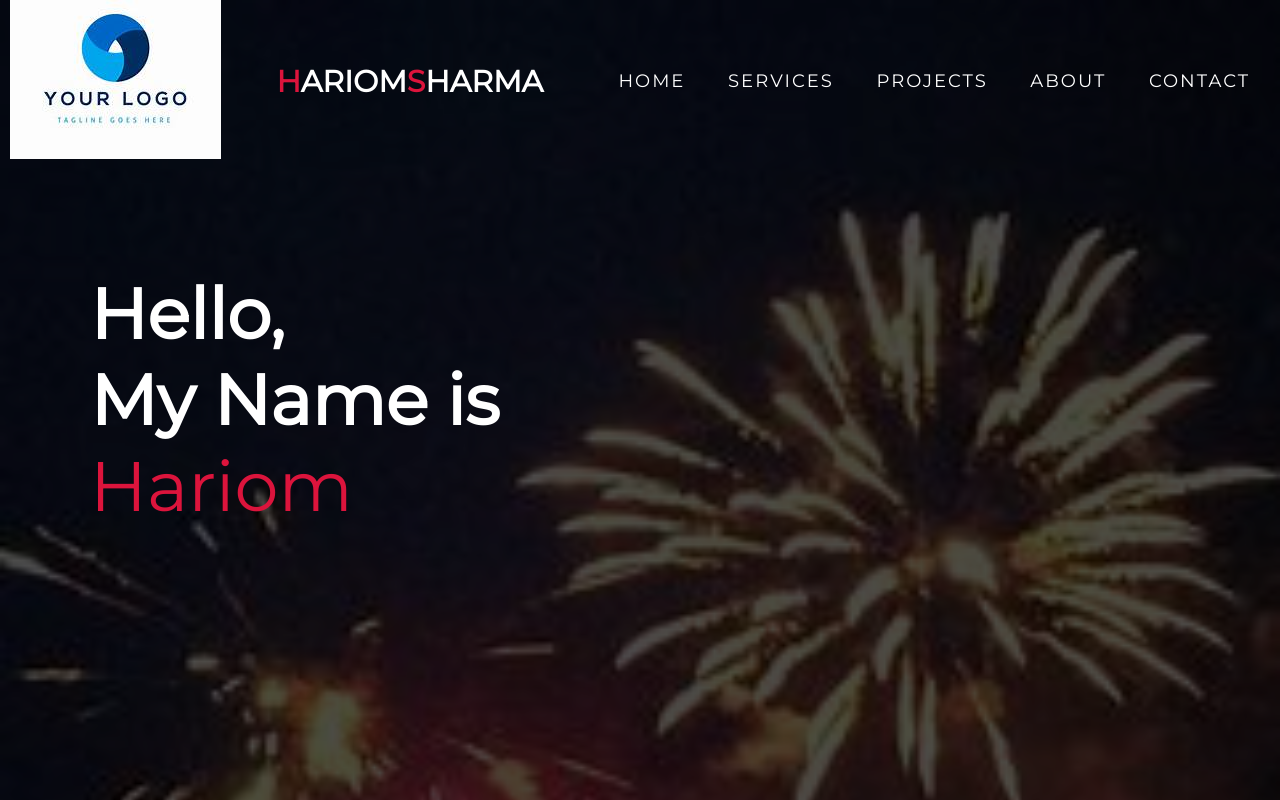
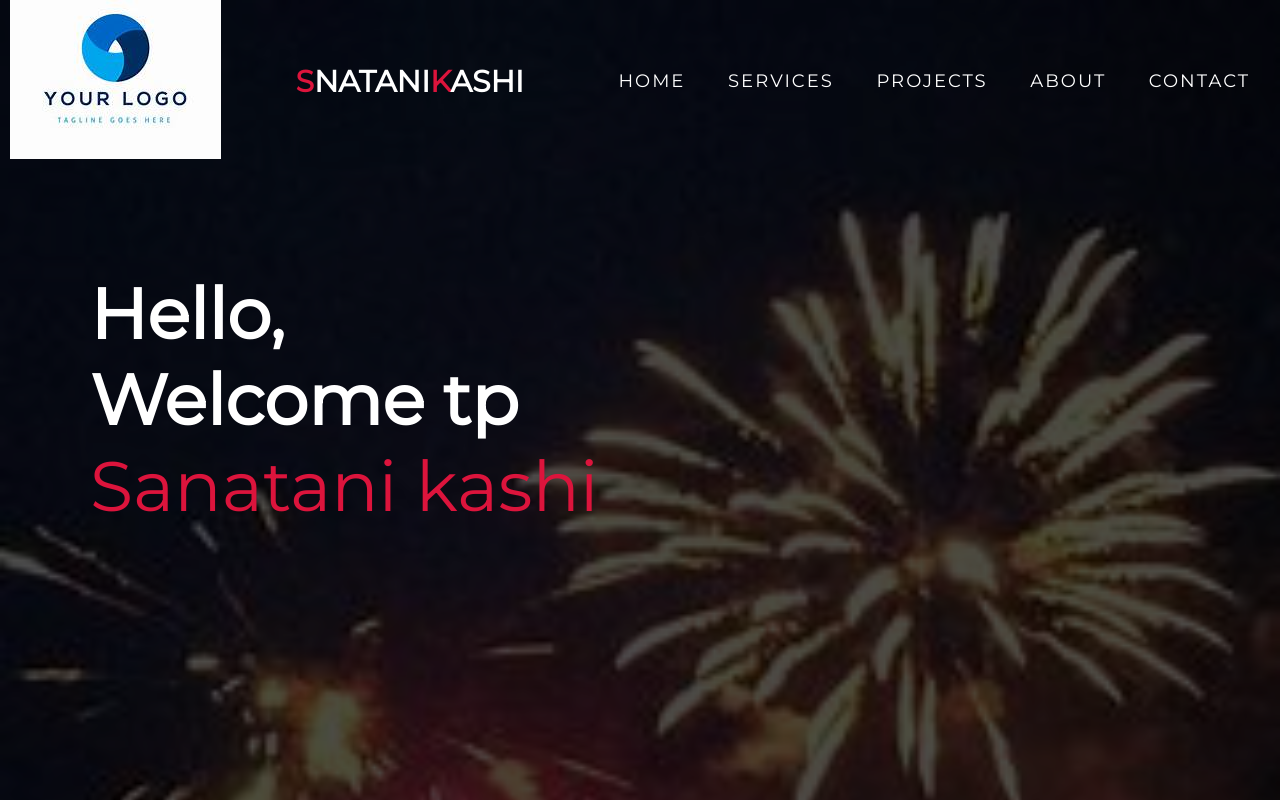
Before and after one commit to Sanatanikashi/OnlineRituals, a plain HTML site: page index.html in a window 1280 px wide. Shown: the top 800 px of the page. Drawn offline with Linux system fonts and the light colour scheme.

Commit message:
Update index.html

```diff
--- a/index.html
+++ b/index.html
@@ -5,7 +5,7 @@
   <meta charset="UTF-8">
   <meta name="viewport" content="width=device-width, initial-scale=1.0">
   <link rel="stylesheet" href="style.css">
-  <title>My Website</title>
+  <title>Sanatani Kashi</title>
 </head>
 
 <body>
@@ -17,7 +17,7 @@
         <div class="brand">
           <a href="#hero">
 
-            <h1><span>H</span>ariom<span>S</span>harma</h1>
+            <h1><span>S</span>natani<span>K</span>ashi</h1>
           </a>
         </div>
         <div class="nav-list">
@@ -44,8 +44,8 @@
     <div class="hero container">
       <div>
         <h1>Hello, <span></span></h1>
-        <h1>My Name is <span></span></h1>
-        <h1>Hariom <span></span></h1>
+        <h1>Welcome tp <span></span></h1>
+        <h1>Sanatani kashi <span></span></h1>
 
       </div>
     </div>
```
